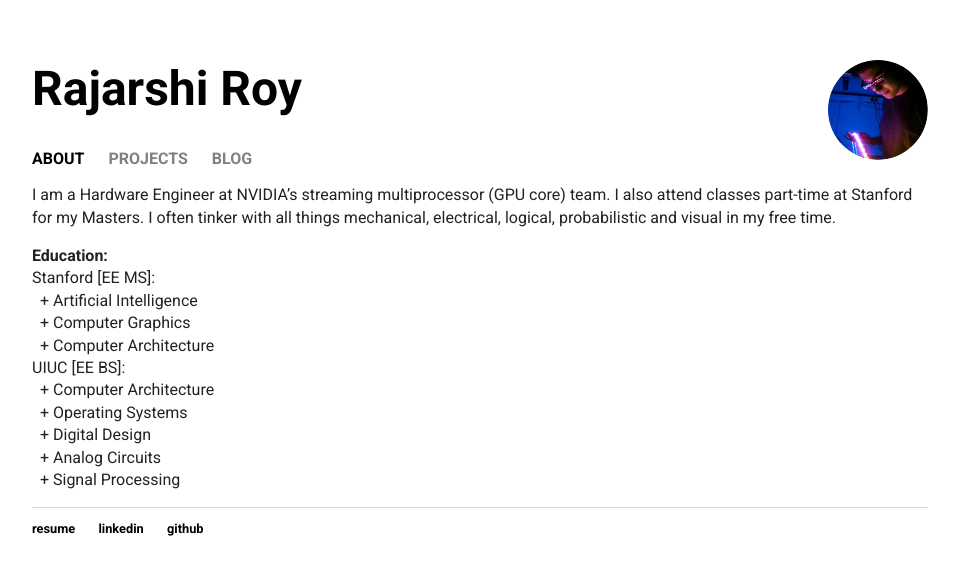
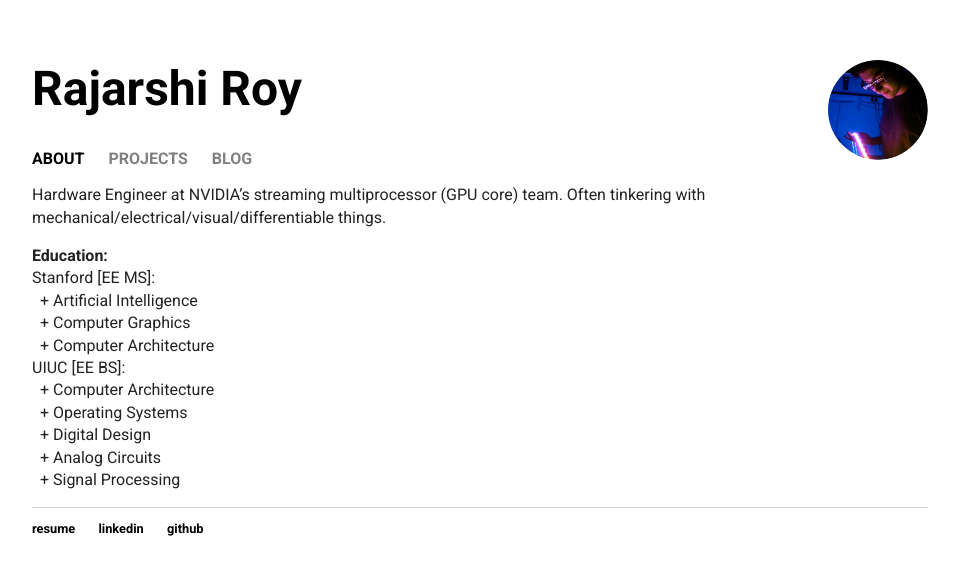
Before and after one commit to rajarshiroy/rajarshiroy.github.io, a Jekyll site: the page built from index.html, in a window 1280 px wide. Shown: the top 575 px of the page, without its empty margins (160-1119 px from the left). Built offline with Jekyll 4.4.1, drawn with Linux system fonts in a browser that asks for light colours.

Commit message:
Update index.html

```diff
--- a/index.html
+++ b/index.html
@@ -2,8 +2,8 @@
 layout: about
 title: About
 ---
-I am a Hardware Engineer at NVIDIA's streaming multiprocessor (GPU core) team. I also attend classes part-time at Stanford for my Masters.
-I often tinker with all things mechanical, electrical, logical, probabilistic and visual in my free time.
+Hardware Engineer at NVIDIA's streaming multiprocessor (GPU core) team.
+Often tinkering with mechanical/electrical/visual/differentiable things.
 
 **Education:**
 Stanford [EE MS]:
```
